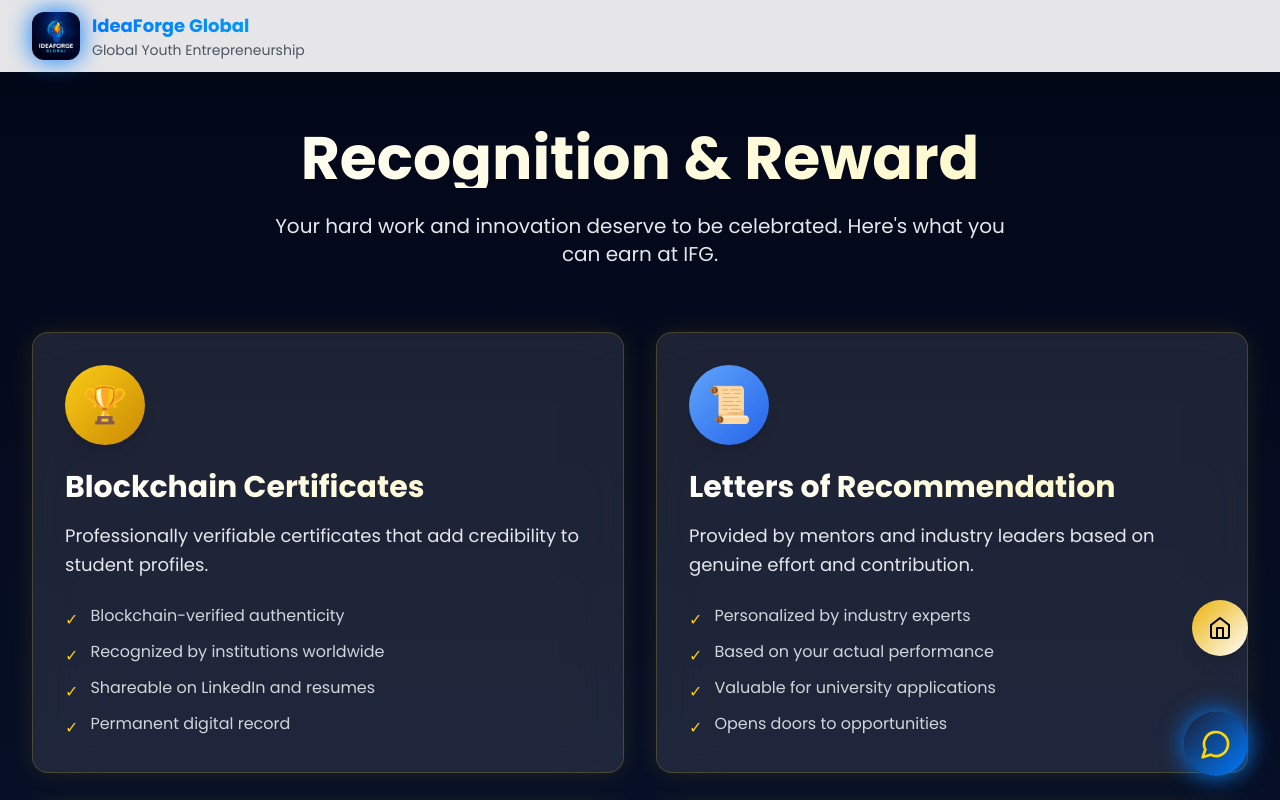
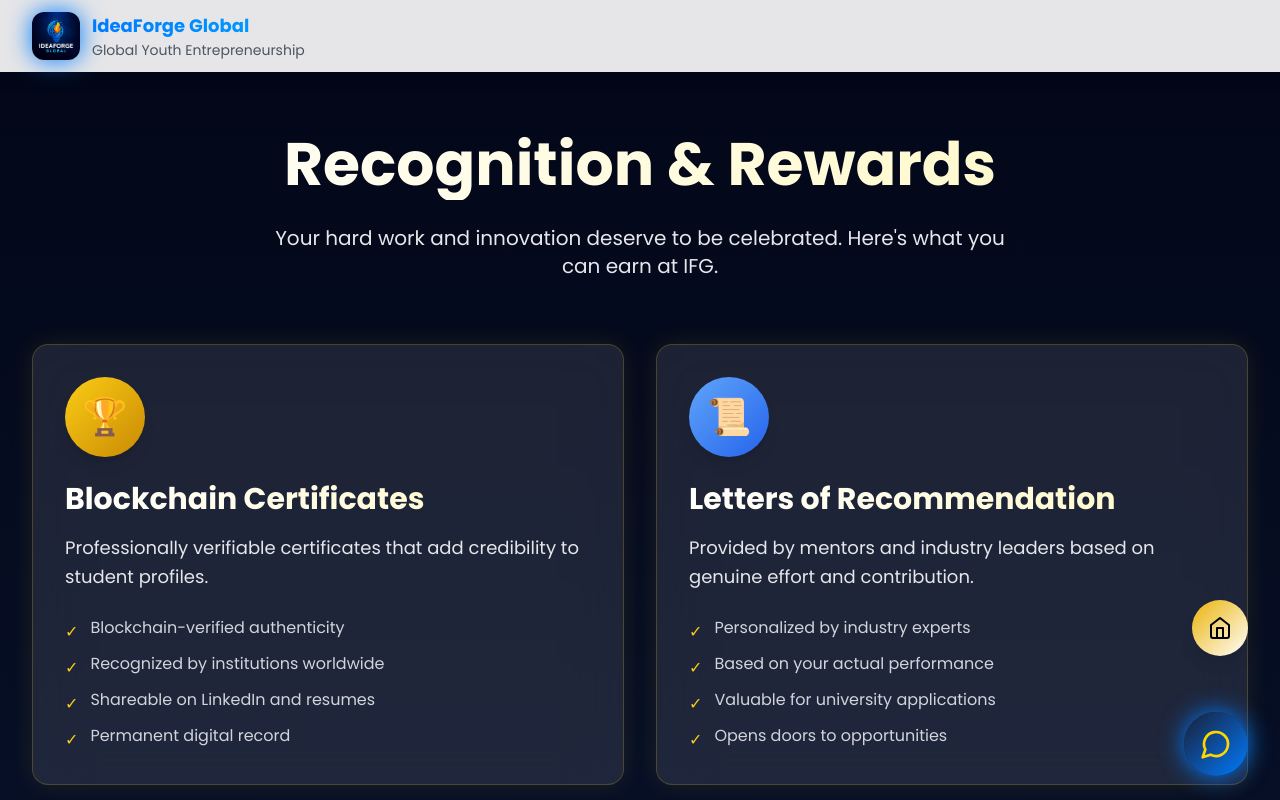
Before and after one commit to Pranjal070208/first-hello-voyage, a React (Vite) app: page /rewards in a window 1280 px wide. Shown: the top 800 px of the page. Built offline with nearby package versions, Linux system fonts and the light colour scheme; no server answers.

Commit message:
Visual edit in Lovable
Edited UI in Lovable

```diff
--- a/src/pages/RewardsPage.tsx
+++ b/src/pages/RewardsPage.tsx
@@ -4,9 +4,7 @@ const RewardsPage: React.FC = () => {
       <div className="max-w-7xl mx-auto px-4 sm:px-6 lg:px-8">
         {/* Header */}
         <div className="text-center mb-16 animate-fade-in">
-          <h1 className="text-5xl md:text-6xl font-bold mb-6 text-transparent bg-clip-text bg-gradient-flow">
-            Recognition & Reward
-          </h1>
+          <h1 className="text-5xl md:text-6xl font-bold mb-6 text-transparent bg-clip-text bg-gradient-flow py-[6px]">Recognition & Rewards</h1>
           <p className="text-xl text-gray-200 max-w-3xl mx-auto">
             Your hard work and innovation deserve to be celebrated. Here's what you can earn at IFG.
           </p>
```
